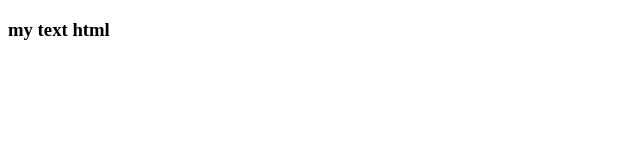
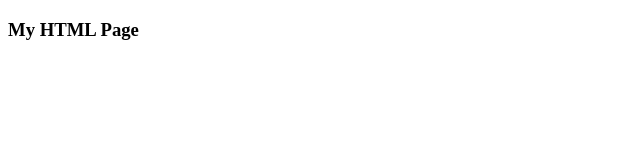
Before and after one commit to kass2121/cs445-map-202111, a plain HTML site: page Kassaw-Text.html in a window 1280 px wide. Shown: the full height of the page, 0-640 px from the left. Drawn offline with Linux system fonts and the light colour scheme.

Commit message:
Update and rename mytext.html to Kassaw-Text.html

```diff
--- a/mytext.html
+++ b/Kassaw-Text.html
@@ -4,9 +4,9 @@
     <meta charset="UTF-8">
     <meta http-equiv="X-UA-Compatible" content="IE=edge">
     <meta name="viewport" content="width=device-width, initial-scale=1.0">
-    <title>mt text</title>
+    <title>My text</title>
 </head>
 <body>
-    <h3> my text html</h3>
+    <h3> My HTML  Page </h3>
 </body>
 </html>
```
